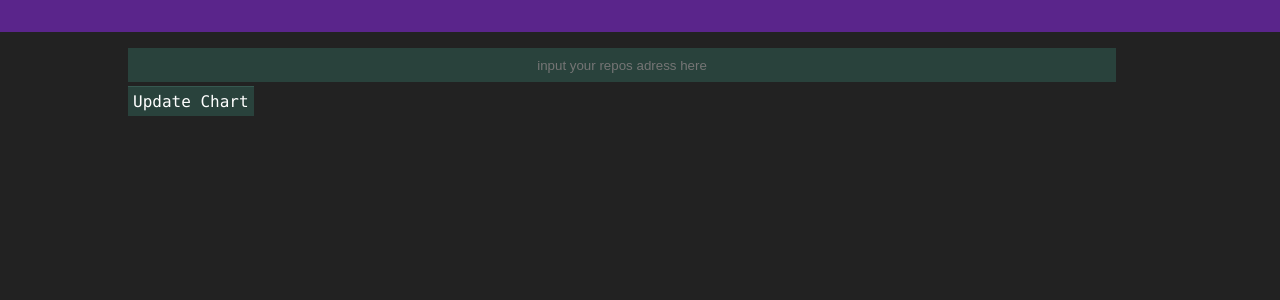
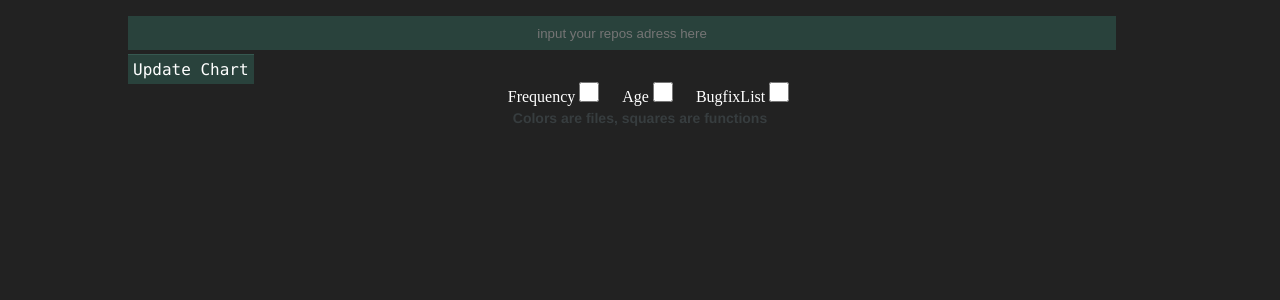
Before and after one commit to SyberKraken/Git-Commit-Functions-Change-Frequency-Data-Vizualisation, a Next.js app: page / in a window 1280 px wide. Shown: the top 300 px of the page. Built offline with nearby package versions, Linux system fonts and the light colour scheme.

Commit message:
started adding of factors, maybe want to be able to dynamicly tick boxes to show differing results, maybe perform all of the different variations in factors and then have all data avilable and simply show teh requested one with the checkboxes

```diff
--- a/components/File_treemap.tsx
+++ b/components/File_treemap.tsx
@@ -6,7 +6,6 @@ import { useRouter } from 'next/router';
 const Chart = dynamic(() => import('react-apexcharts'), { ssr: false });
 
 export default function File_treemap(props:any) {
-   //
     const red_threshold: number = 20
     const highest_red: number = 100
     const router = useRouter()
@@ -16,10 +15,12 @@ export default function File_treemap(props:any) {
     let chart_data: Array<dataItem> = []
     //this refreshes tree on new data
     let [dynamic_series, setdynamic_series] = useState([{name: chart_title, data: chart_data}])
-    console.log("prefetch")
+
+    //console.log("prefetch")
     //this stops us from going infinite on re renders
     let [fetched_data, setfetched_data] = useState('')
     if(props.remote !== '' && props.remote && fetched_data != props.remote){
+      console.log(props.remote)
       fetch(props.remote, {
         headers : {
           'Content-Type': 'application/json',
@@ -29,8 +30,9 @@ export default function File_treemap(props:any) {
       .then((response) => response.json())
       .then((json)=> {
         let mapFromJson = new Map<String, number>(Object.entries(json))
-        console.log("midfetch")
-        console.log(mapFromJson)
+        //console.log("midfetch")
+        //console.log(mapFromJson)
+
         mapFromJson.forEach((value,key)=>{
           chart_data.push(({x:key,y:Math.round(value*100)/100}))
         })
@@ -39,33 +41,54 @@ export default function File_treemap(props:any) {
             chart_data.push(xy)
         });
       */
+       /*  let l : dataItem[]= [{x:"TITTLE", y:200}]
+        chart_data = l.concat(chart_data) */
         //sort with biggest first
-        chart_data.sort((a , b)=>b.y-a.y)
+        //chart_data.sort((a , b)=>b.y-a.y)
         setdynamic_series(
           [{
+            name: chart_title,
+            data: chart_data
+          },//MULTICHART here
+          {
             name: chart_title,
             data: chart_data
           }]
         )
         setfetched_data(props.remote)
-        console.log("donefetch")
+        //console.log("donefetch")
 
       })
     }
 
-    console.log("postfetch")
+    //console.log("postfetch")
     const options = {
       chart: {
         id: "treemap",
-        toolbar: {
+        /* toolbar: {
             show: false
-          }
+          } */
+      },
+      title: {
+        text: 'Colors are files, squares are functions',
+        align: 'center'
       },
       xaxis: {
         categories: [1, 2, 3, 4] //will be displayed on the x-asis
-      },
+      },dataLabels: {
+        enabled: true,
+        dropShadow: {
+            enabled: true,
+            left: 2,
+            top: 2,
+            opacity: 0.5
+        }
+      } ,
       plotOptions: {
         treemap: {
+          useFillColorAsStroke: true,
+
+          /*,
           colorScale: {
             ranges: [
               {
@@ -79,14 +102,19 @@ export default function File_treemap(props:any) {
                 color: '#000000'
               }
             ]
-          }
+          } */
         }
       }
     };
 
     return (
+      <>
+
       <div className="treewrap">
+        {/* options is red in vscode but still works, typescript error somewhere */}
         <Chart options={options} type="treemap" series={dynamic_series} width="100%" />
       </div>
+
+      </>
     );
   }
--- a/pages/api/data.ts
+++ b/pages/api/data.ts
@@ -29,7 +29,7 @@ export default function handler(
     function load_data(_func:Function){
         fs.readFile('./gitscripts/result.json', 'utf-8', (err: any, jsonString: any) => {
             if (err) {
-                console.log("File read failed:", err)
+                //console.log("File read failed:", err)
 
             }
 
--- a/pages/api/remote_branch_fetch.ts
+++ b/pages/api/remote_branch_fetch.ts
@@ -10,8 +10,8 @@ export default function handler(
   req: NextApiRequest,
   res: NextApiResponse
 ) {
-  //console.log(cached_data)
-  //console.log(req.query)
+  ////console.log(cached_data)
+  ////console.log(req.query)
   const repo = req.query.repo?.toString()!
   if (cached_data.has(repo)){
     res.status(200).json(cached_data.get(repo))
--- a/pages/index.tsx
+++ b/pages/index.tsx
@@ -31,10 +31,19 @@ export default function Home() {
   const apiAdress = "http://localhost:3000/api/remote_branch_fetch?repo="
   let [gitRemote, setGitRemote] = useState(''/*"https://github.com/SyberKraken/Git-Commit-Functions-Change-Frequency-Data-Vizualisation"*/)
   let [newAdress, setNewAdress] = useState('')
+  let checkboxStatuses: Array<boolean> = [false,false,false]
 
   const newRemote = (event: React.ChangeEvent<HTMLInputElement>) =>{
     setGitRemote(event.target.value)
   }
+
+  const tickbox = (event: React.ChangeEvent<HTMLInputElement>) =>{
+    let index = parseInt(event.target.name)
+    checkboxStatuses[index] = event.target.checked
+    console.log(checkboxStatuses)
+  }
+
+
 
 
    const router = useRouter()
@@ -47,14 +56,32 @@ export default function Home() {
 
   return (
     <>
-    <Menu></Menu>
+    {/* <Menu></Menu> */}
     <div className='fullwidthParent'>
       <input className='repoAdressInput' placeholder="input your repos adress here" type="text" value={gitRemote} onChange={newRemote} />
       <Link className='newAdressButton' href={"http://localhost:3000/?adress=" + gitRemote}>Update Chart</Link>
 
+      {/* make component of checkboxes */}
+      <div  className='centeringparent'>
+        <div className='treemapOptionButtons'>
+          <div className='labelcheckbox'>
+            <label  className='treelabel'>Frequency</label>
+            <input name='0' type='checkbox' className='treebox' onChange={tickbox/* tickFrequency */}></input>
+          </div>
+          <div className='labelcheckbox'>
+            <label  className='treelabel'>Age</label>
+            <input name='1' type='checkbox' className='treebox' onChange={tickbox/* tickAge */}></input>
+          </div>
+          <div className='labelcheckbox'>
+            <label  className='treelabel'>BugfixList</label>
+            <input name='2' type='checkbox' className='treebox' onChange={tickbox/* tickBugfixList */}></input>
+          </div>
+        </div>
+      </div>
     </div>
+
     <div className='fullwidthParent'>
-      <File_treemap remote={newAdress}></File_treemap>
+      <File_treemap remote={newAdress} checkboxes={checkboxStatuses}></File_treemap>
     </div>
     </>
   )
--- a/styles/globals.css
+++ b/styles/globals.css
@@ -5,7 +5,6 @@ body{
 }
 
 .treewrap{
-  position: absolute;
   width: 90%;
   margin-left: 5%;
   overflow: hidden
@@ -20,7 +19,11 @@ body{
 
 }
 
-h1{
+.apexcharts-treemap-series::before{
+
+}
+
+h1, label{
   color: white;
 }
 
@@ -103,3 +106,26 @@ button.active {
 .fullwidthParent{
   width: 100vw;
 }
+
+.treemapOptionButtons{
+  width: fit-content;
+  display: flex;
+  justify-content: center;
+}
+
+.centeringparent{
+  display: flex;
+  justify-content: center;
+}
+
+.treebox{
+  width: 20px;
+  height: 20px;
+}
+
+.treelabel{
+  width: fit-content;
+}
+.labelcheckbox{
+  margin-left: 20px;
+}
```
Also changed, not shown: jsscripts/gitlogtext.ts (+15 -13 lines).
